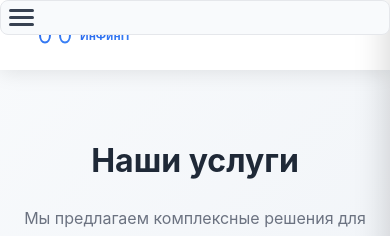
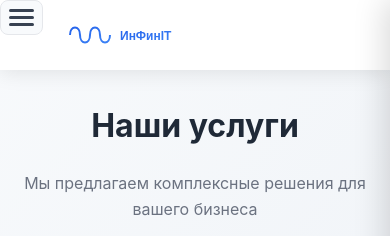
Before and after one commit to vladzagran/NewInfinIT, a plain HTML site: page index.html in a window 390 px wide. Shown: the top 236 px of the page. Drawn offline with Linux system fonts and the light colour scheme.

Commit message:
Update style.css

```diff
--- a/style/style.css
+++ b/style/style.css
@@ -1202,7 +1202,7 @@
 }
 
 .logo-svg {
-    width: 120px;
+    width: 200px;
     height: 40px;
     transition: transform 0.3s ease;
 }
@@ -1363,6 +1363,7 @@
     }
     .mobile-menu-toggle {
         display: flex;
+        position: fixed;
     }
     .header-content {
         justify-content: space-between;
```
